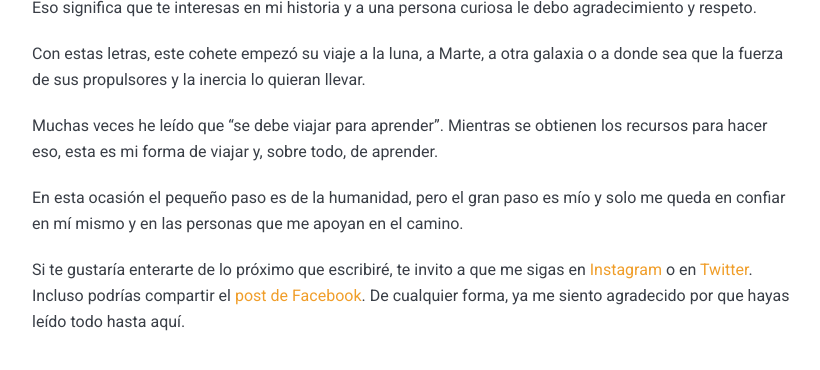
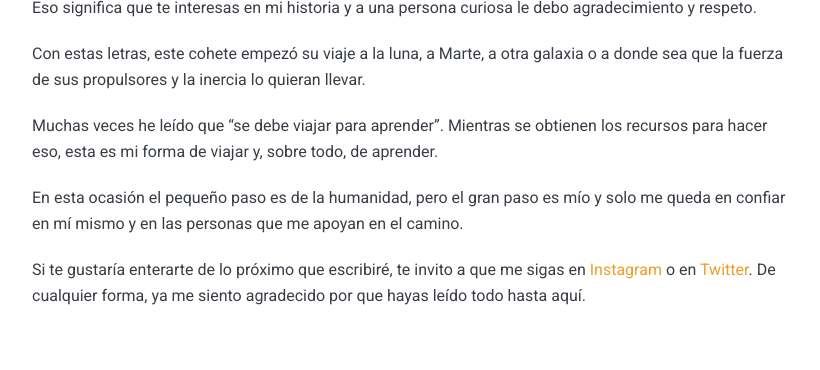
Before and after one commit to isaaleonardo/isaaleonardo.com, a Jekyll site: the page built from _posts/2022-05-15-lanzamiento.md, in a window 1280 px wide and 900 px high, scrolled down 1246 px, cut to the strip 0-425 px from the top of the window. Shown: the top 370 px of the strip, without its empty margins (228-1048 px from the left). Built offline with Jekyll 4.4.1, drawn with Linux system fonts in a browser that asks for light colours; nearby versions of some CDN libraries.

Commit message:
Eliminé link al post de facebook en primer post

```diff
--- a/_posts/2022-05-15-lanzamiento.md
+++ b/_posts/2022-05-15-lanzamiento.md
@@ -18,4 +18,4 @@
 
 En esta ocasión el pequeño paso es de la humanidad, pero el gran paso es mío y solo me queda en confiar en mí mismo y en las personas que me apoyan en el camino.
 
-Si te gustaría enterarte de lo próximo que escribiré, te invito a que me sigas en <a href="https://instagram.com/isaaleonardo" target="_blank">Instagram</a> o en <a href="https://twitter.com/isaaleonardo" target="_blank">Twitter</a>. Incluso podrías compartir el <a href="https://www.facebook.com/mcisaacleonardo/posts/10228767441229506" target="_blank">post de Facebook</a>. De cualquier forma, ya me siento agradecido por que hayas leído todo hasta aquí.
+Si te gustaría enterarte de lo próximo que escribiré, te invito a que me sigas en <a href="https://instagram.com/isaaleonardo" target="_blank">Instagram</a> o en <a href="https://twitter.com/isaaleonardo" target="_blank">Twitter</a>. De cualquier forma, ya me siento agradecido por que hayas leído todo hasta aquí.
```
